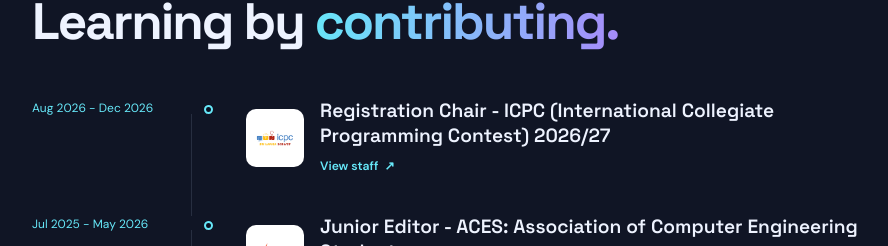
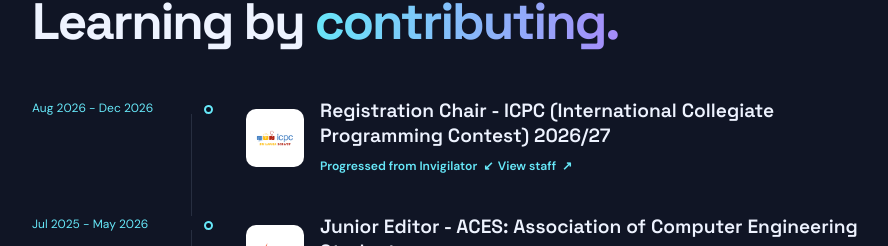
Before and after one commit to JASUthpala/JASUthpala.github.io, a plain HTML site: page index.html in a window 1280 px wide. Shown: the part 5148-5394 px from the top of the page, without its empty margins (48-936 px from the left). Drawn offline with nearby package versions, Linux system fonts and the light colour scheme.

Commit message:
update experience

```diff
--- a/index.html
+++ b/index.html
@@ -683,6 +683,10 @@
                     Registration Chair - ICPC (International Collegiate
                     Programming Contest) 2026/27
                   </h3>
+                  <a class="role-connection" href="#icpc-invigilator"
+                    >Progressed from Invigilator
+                    <span aria-hidden="true">↙</span></a
+                  >
                   <a
                     class="role-connection"
                     href="https://icpc.ieee.lk/staff"
@@ -714,7 +718,7 @@
                 </div>
               </div>
             </article>
-            <article class="timeline-item">
+            <article class="timeline-item" id="icpc-invigilator">
               <div class="timeline-date">Dec 2025 - Jan 2026</div>
               <div class="timeline-marker"></div>
               <div class="timeline-body">
```
